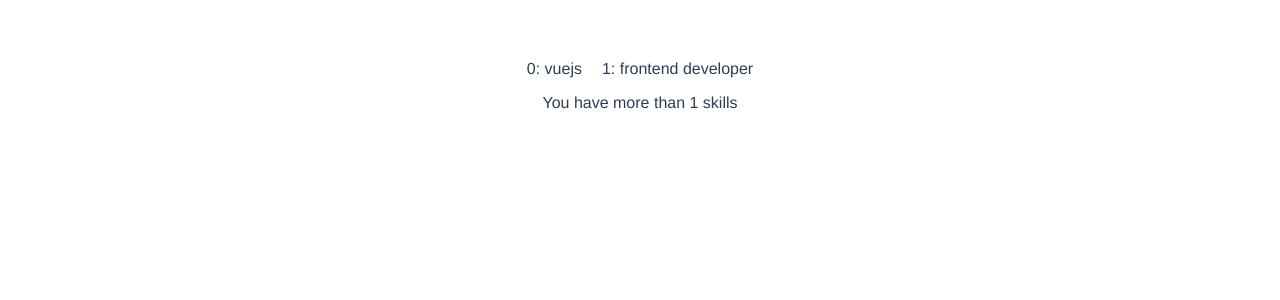
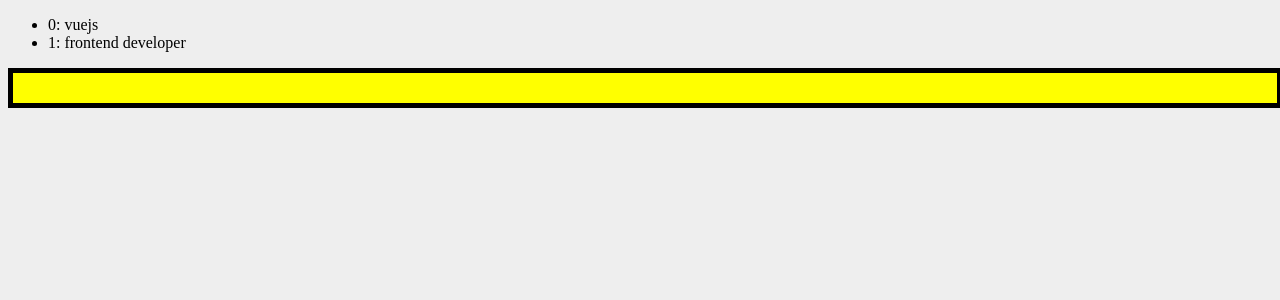
Before and after one commit to phogbinh/vue2-78tNYZUS-ps, a Vue app: page / in a window 1280 px wide. Shown: the top 300 px of the page. Built offline with nearby package versions, Linux system fonts and the light colour scheme.

Commit message:
[master] Added lesson 3.1.

```diff
--- a/src/App.vue
+++ b/src/App.vue
@@ -16,12 +16,7 @@
 </script>
 
 <style>
-#app {
-  font-family: Avenir, Helvetica, Arial, sans-serif;
-  -webkit-font-smoothing: antialiased;
-  -moz-osx-font-smoothing: grayscale;
-  text-align: center;
-  color: #2c3e50;
-  margin-top: 60px;
+body {
+  background-color: #eee;
 }
 </style>
--- a/src/components/Skills.vue
+++ b/src/components/Skills.vue
@@ -4,8 +4,7 @@
       <ul>
         <li v-for='(data, index) in skills' :key='index'>{{ index }}: {{ data['skill'] }}</li>
       </ul>
-      <p v-if='skills.length > 1'>You have more than 1 skills</p>
-      <p v-else>You have less than or equal to 1 skill</p>
+      <div v-bind:class='{ "alert": showAlert, "another-class": showClass }'></div>
     </div>
   </div>
 </template>
@@ -18,7 +17,9 @@
       'skills': [
         { 'skill': 'vuejs' },
         { 'skill': 'frontend developer' }
-      ]
+      ],
+      'showAlert': true,
+      'showClass': true
     }
   }
 }
@@ -26,18 +27,12 @@
 
 <!-- Add "scoped" attribute to limit CSS to this component only -->
 <style scoped>
-h3 {
-  margin: 40px 0 0;
+.alert {
+  background-color: yellow;
+  width: 100%;
+  height: 30px;
 }
-ul {
-  list-style-type: none;
-  padding: 0;
-}
-li {
-  display: inline-block;
-  margin: 0 10px;
-}
-a {
-  color: #42b983;
+.another-class {
+  border: 5px solid black;
 }
 </style>
```
